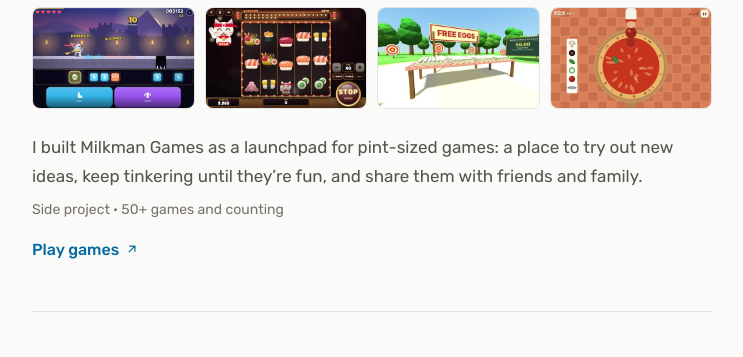
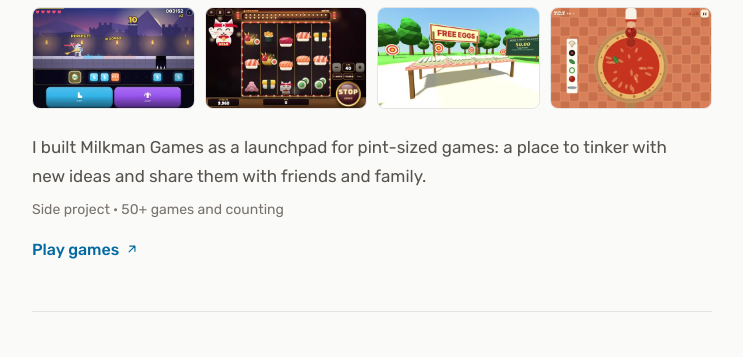
Before and after one commit to ahalp0217/ahalp0217.github.io, a plain HTML site: page beta/index.html in a window 1280 px wide. Shown: the part 3841-4198 px from the top of the page, without its empty margins (268-1011 px from the left). Drawn offline with Linux system fonts and the light colour scheme.

Commit message:
Shorten Milkman Games description
Co-Authored-By: Claude Opus 5.5 <noreply@anthropic.com>
Claude-Session: https://claude.ai/code/session_01UkSYva2mr8yGmakxghaakD

```diff
--- a/beta/index.html
+++ b/beta/index.html
@@ -814,7 +814,7 @@
           <img src="../milkman/the-works.webp" alt="The Works screenshot" loading="lazy">
         </div>
 
-        <p>I built Milkman Games as a launchpad for pint-sized games: a place to try out new ideas, keep tinkering until they’re fun, and share them with friends and family.</p>
+        <p>I built Milkman Games as a launchpad for pint-sized games: a place to tinker with new ideas and share them with friends and family.</p>
         <p class="meta">Side project · 50+ games and counting</p>
         <a href="https://milkman.games" target="_blank" rel="noopener" class="project-link">
           Play games
```
Also changed, not shown: index.html (+1 -1 lines).
